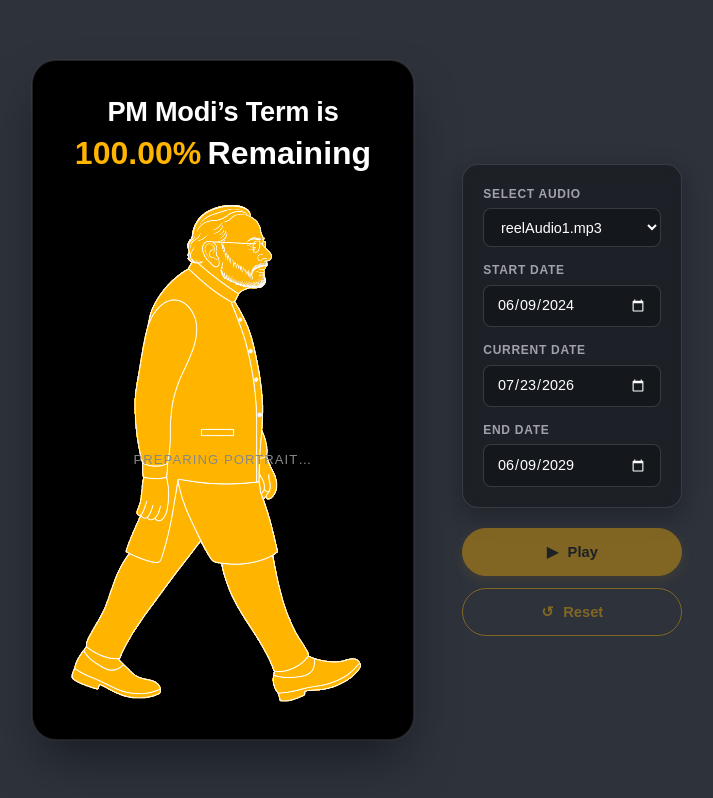
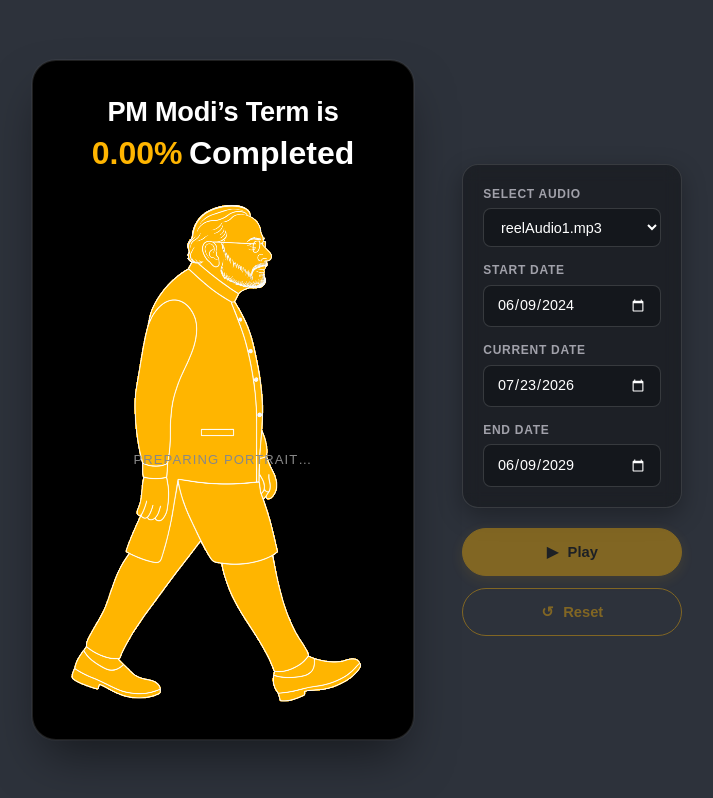
Before and after one commit to prad-human-007/instacontent, a Next.js app in the folder frontend/: page /modi in a window 1280 px wide. Shown: the whole page, without its empty margins (283-996 px from the left). Built offline with nearby package versions, Linux system fonts and the light colour scheme.

Commit message:
added animation

```diff
--- a/frontend/src/app/modi/modi-drain.tsx
+++ b/frontend/src/app/modi/modi-drain.tsx
@@ -158,7 +158,7 @@
 	const audioRef = useRef<HTMLAudioElement | null>(null);
 
 	const [phase, setPhase] = useState<Phase>("loading");
-	const [percentage, setPercentage] = useState<number>(100);
+	const [percentage, setPercentage] = useState<number>(0);
 
 	const [startDate, setStartDate] = useState<string>(DEFAULT_START_DATE);
 	const [currentDate, setCurrentDate] = useState<string>(getTodayString());
@@ -264,7 +264,6 @@
 		}
 
 		const completedPercentage = calculateTargetPercentage(startDate, currentDate, endDate);
-		const remainingPercentage = 100 - completedPercentage;
 
 		const startLevel = assets.height * INITIAL_FILL_TOP;
 		const targetLevel = assets.height * (completedPercentage / 100);
@@ -274,7 +273,7 @@
 
 		if (window.matchMedia("(prefers-reduced-motion: reduce)").matches) {
 			paint(targetLevel);
-			setPercentage(remainingPercentage);
+			setPercentage(completedPercentage);
 			setPhase("complete");
 			return;
 		}
@@ -291,7 +290,7 @@
 				const progress = Math.min((time - startedAt) / durationMs, 1);
 				const fillTop = startLevel + (targetLevel - startLevel) * progress;
 				paint(fillTop);
-				setPercentage(progress * remainingPercentage);
+				setPercentage(progress * completedPercentage);
 
 				if (progress < 1) {
 					animationFrameRef.current = requestAnimationFrame(animate);
@@ -389,7 +388,7 @@
 						<h1 className={styles.titleMain}>PM Modi’s Term is</h1>
 						<h2 className={styles.titleSub}>
 							<span className={styles.percentText}>{percentage.toFixed(2)}%</span>
-							<span>Remaining</span>
+							<span>Completed</span>
 						</h2>
 					</div>
 
```
